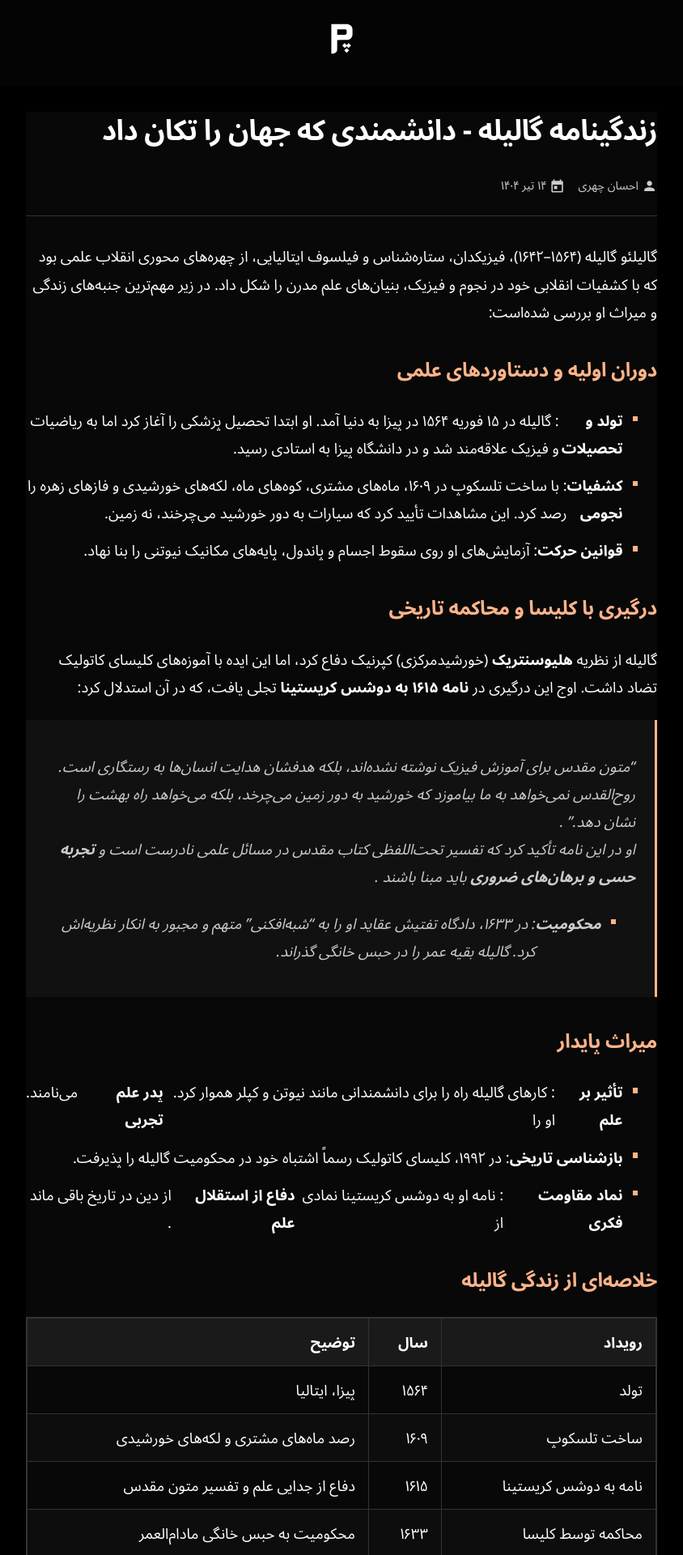
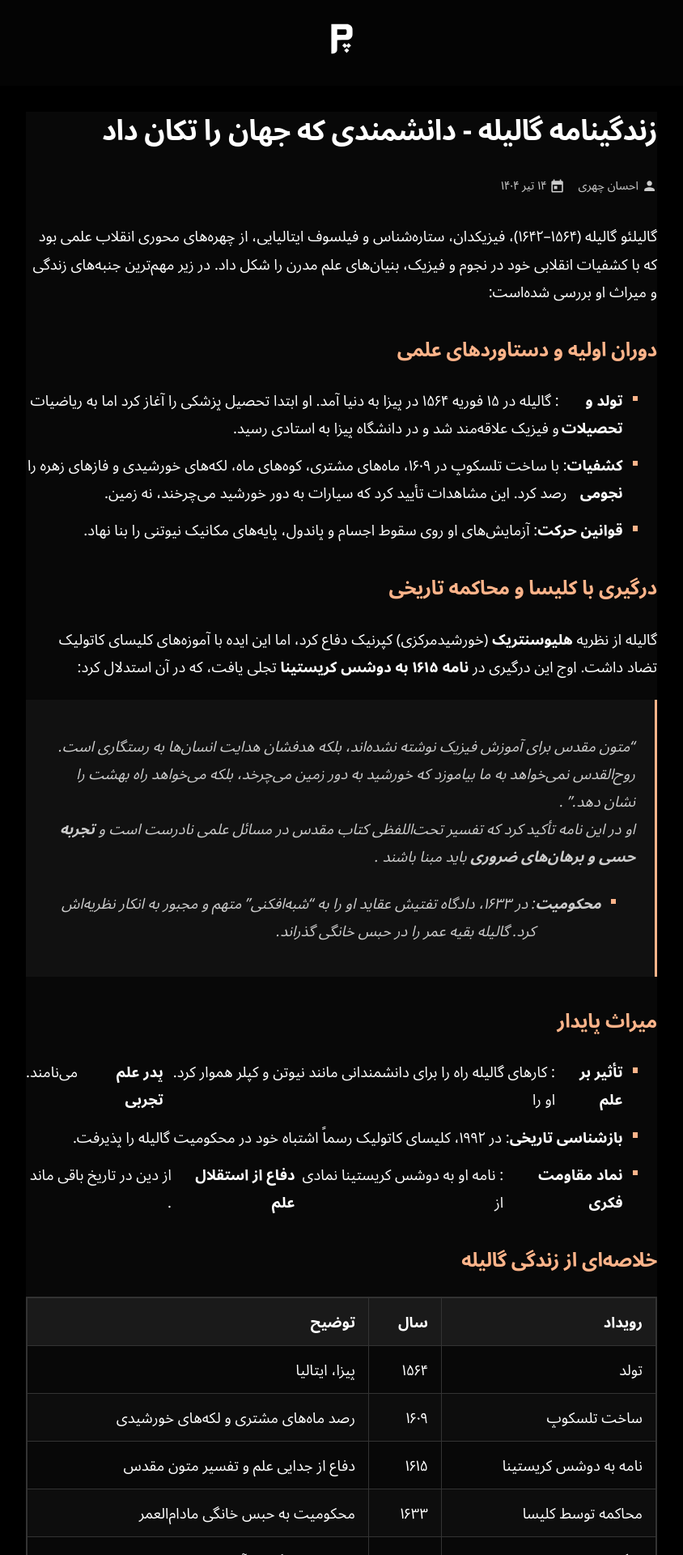
Before and after one commit to darkblog/darkblog.github.io, a Jekyll site: the page built from _posts/2025-7-5-68.md, in a window 1280 px wide. Shown: the top 1920 px of the page at 81% size, without its empty margins (218-1062 px from the left). Built offline with Jekyll 4.4.1, drawn with Linux system fonts in a browser that asks for light colours.

Commit message:
Update default.html

```diff
--- a/_layouts/default.html
+++ b/_layouts/default.html
@@ -181,8 +181,6 @@
             color: var(--text-light);
             font-size: 0.9rem;
             flex-wrap: wrap;
-            border-bottom: 1px solid var(--border);
-            padding-bottom: 1.5rem;
         }
 
         .post-author,
@@ -227,16 +225,20 @@
 
         .article-content a {
             color: var(--text-accent);
-            text-decoration: underline;
+            text-decoration: none;
             font-weight: 500;
             word-break: break-word;
-            transition: opacity 0.15s ease;
-            text-underline-offset: 0.2em;
+            background-image: linear-gradient(var(--text-accent), var(--text-accent));
+            background-size: 100% 1px;
+            background-position: 0 100%;
+            background-repeat: no-repeat;
+            transition: background-size 0.25s ease, opacity 0.25s ease;
+            padding-bottom: 2px;
         }
 
         .article-content a:hover {
-            opacity: 0.8;
-            text-decoration: none;
+            background-size: 100% 2px;
+            opacity: 1;
         }
 
         .article-content ul,
```
